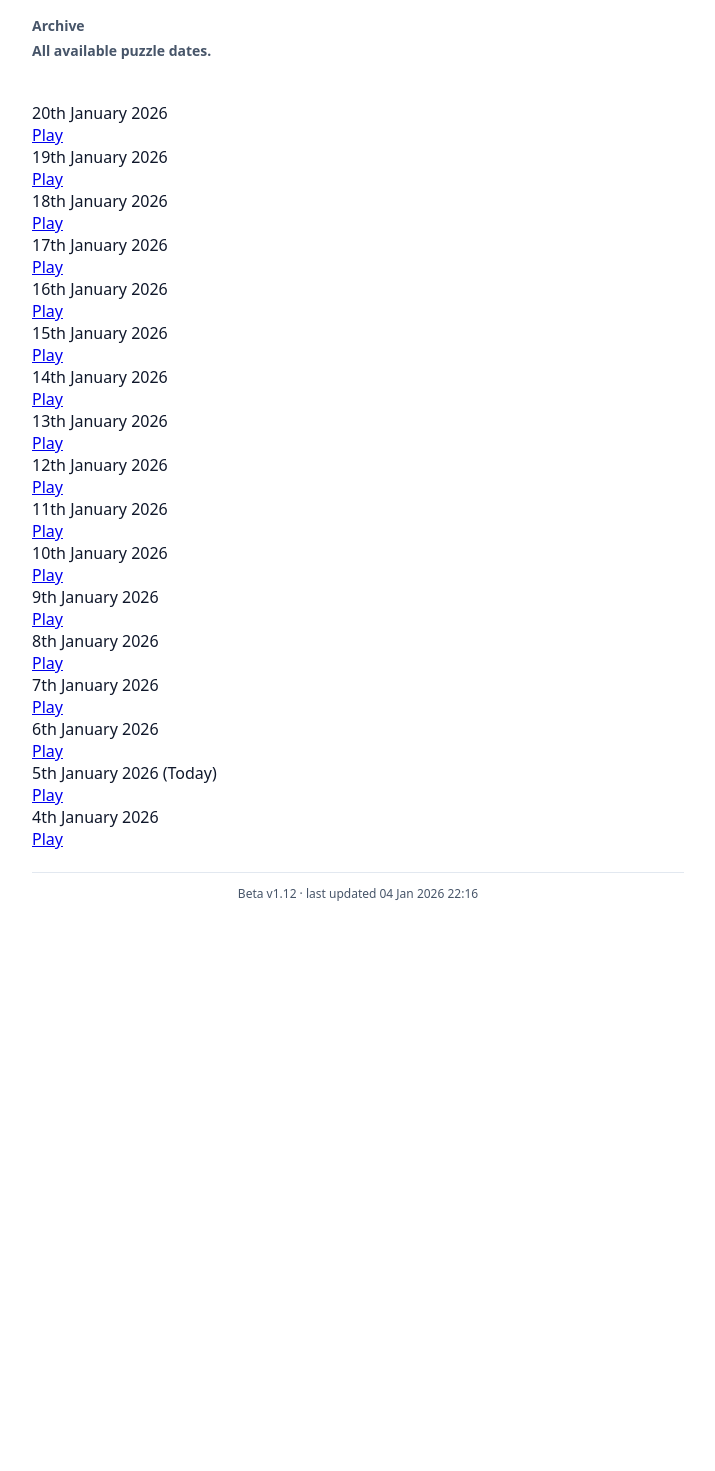
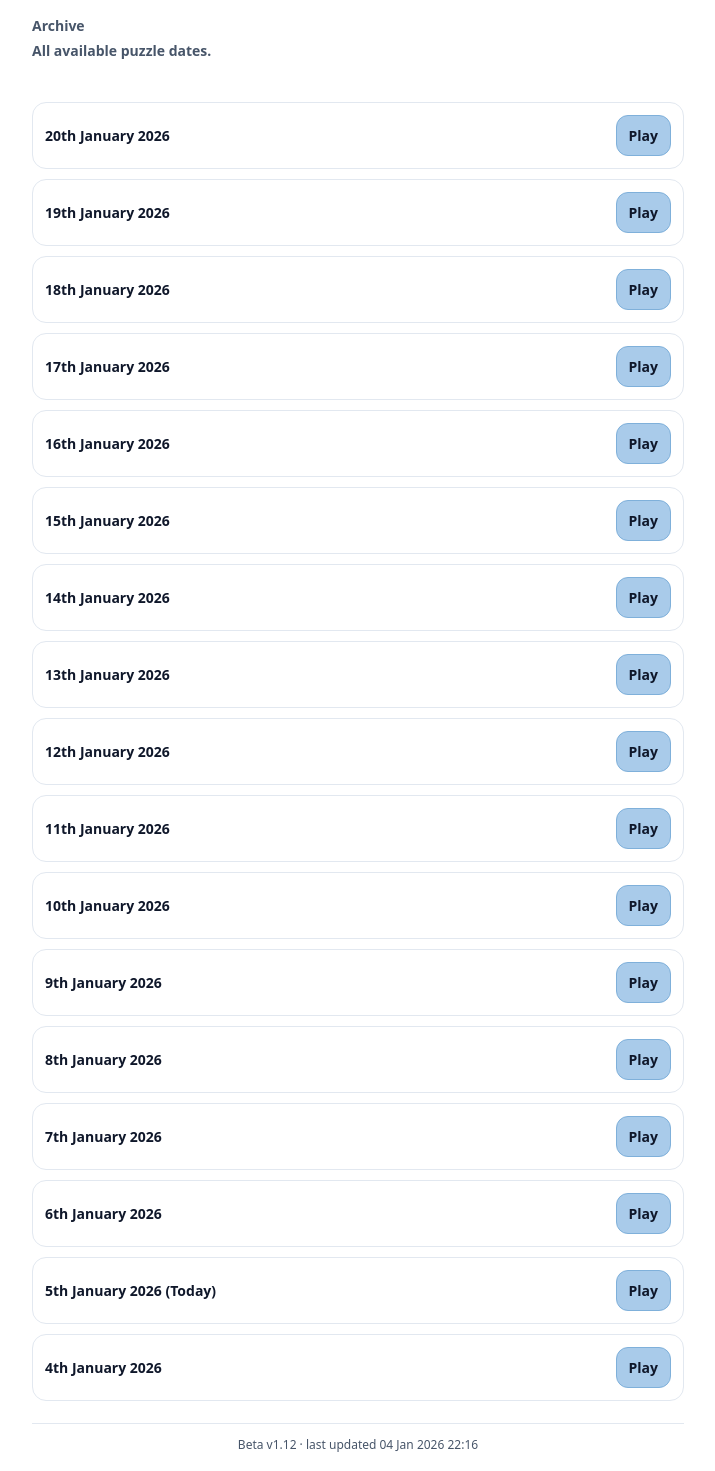
Before and after one commit to jimgallagher80/Eventorder, a PHP site: page /archive.html in a window 1280 px wide. Shown: the part 56-1527 px from the top of the page, without its empty margins (282-997 px from the left). Before the commit the page ends 957 px from the top, so only its background shows below. Run offline with PHP 8.4, Linux system fonts and the light colour scheme.

Commit message:
Update style.css

```diff
--- a/style.css
+++ b/style.css
@@ -490,3 +490,52 @@ button.secondary{
   font-size: 12px;
   color: var(--muted);
 }
+
+/* Archive list */
+.archive-list{
+  display: flex;
+  flex-direction: column;
+  gap: 10px;
+  margin-top: 12px;
+}
+
+.archive-item{
+  display: flex;
+  align-items: center;
+  justify-content: space-between;
+  gap: 12px;
+  padding: 12px;
+  border: 1px solid var(--border);
+  border-radius: 14px;
+  background: #fff;
+}
+
+.archive-left{
+  min-width: 0;
+}
+
+.archive-date{
+  font-weight: 800;
+  font-size: 14px;
+  color: var(--text);
+}
+
+.archive-rule{
+  margin-top: 4px;
+  font-size: 13px;
+  color: var(--muted);
+  line-height: 1.25;
+  overflow-wrap: anywhere;
+}
+
+.archive-play{
+  flex: 0 0 auto;
+  text-decoration: none;
+  font-weight: 800;
+  font-size: 14px;
+  padding: 10px 12px;
+  border-radius: 12px;
+  border: 1px solid var(--blueBorder);
+  background: var(--blueTint);
+  color: var(--text);
+}
```
